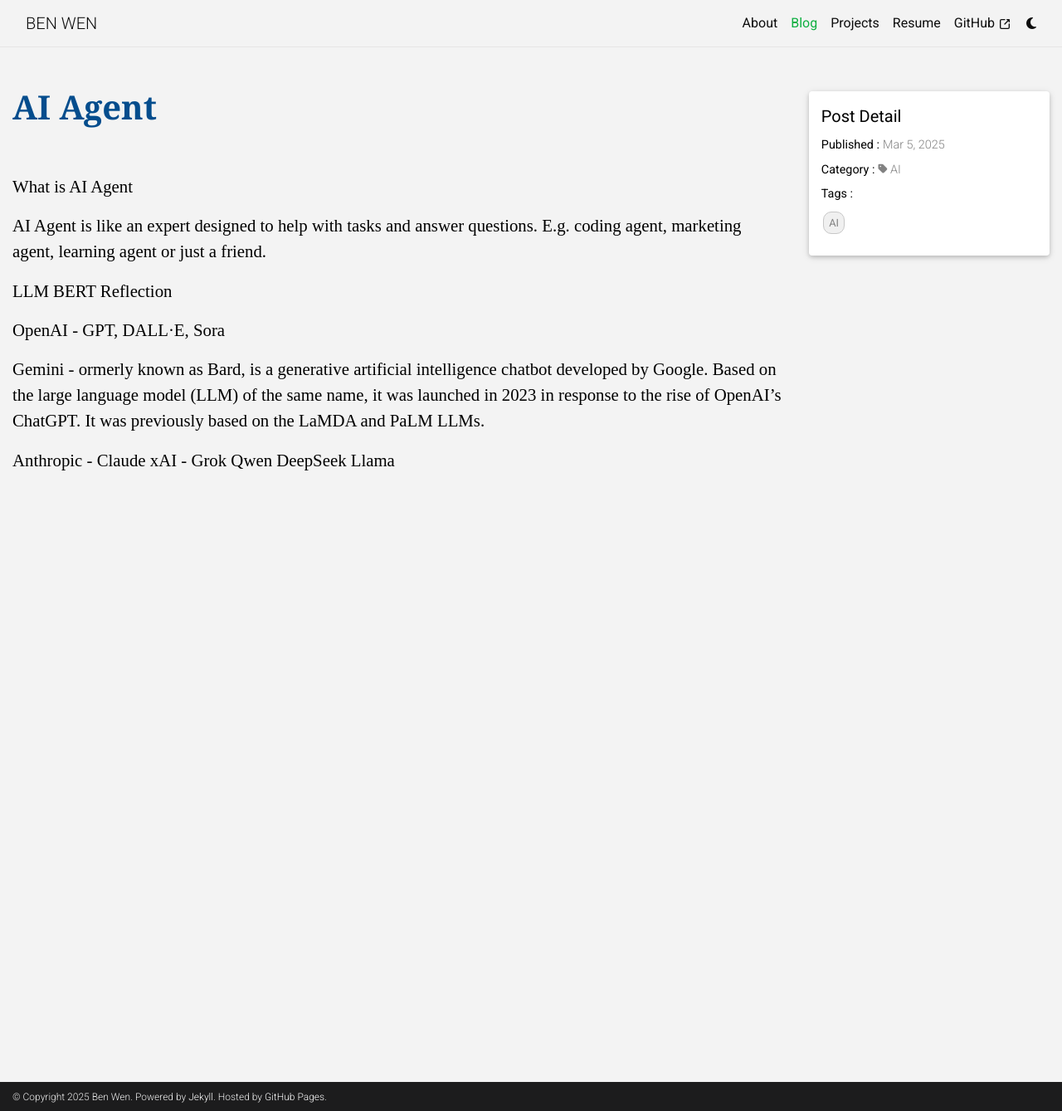
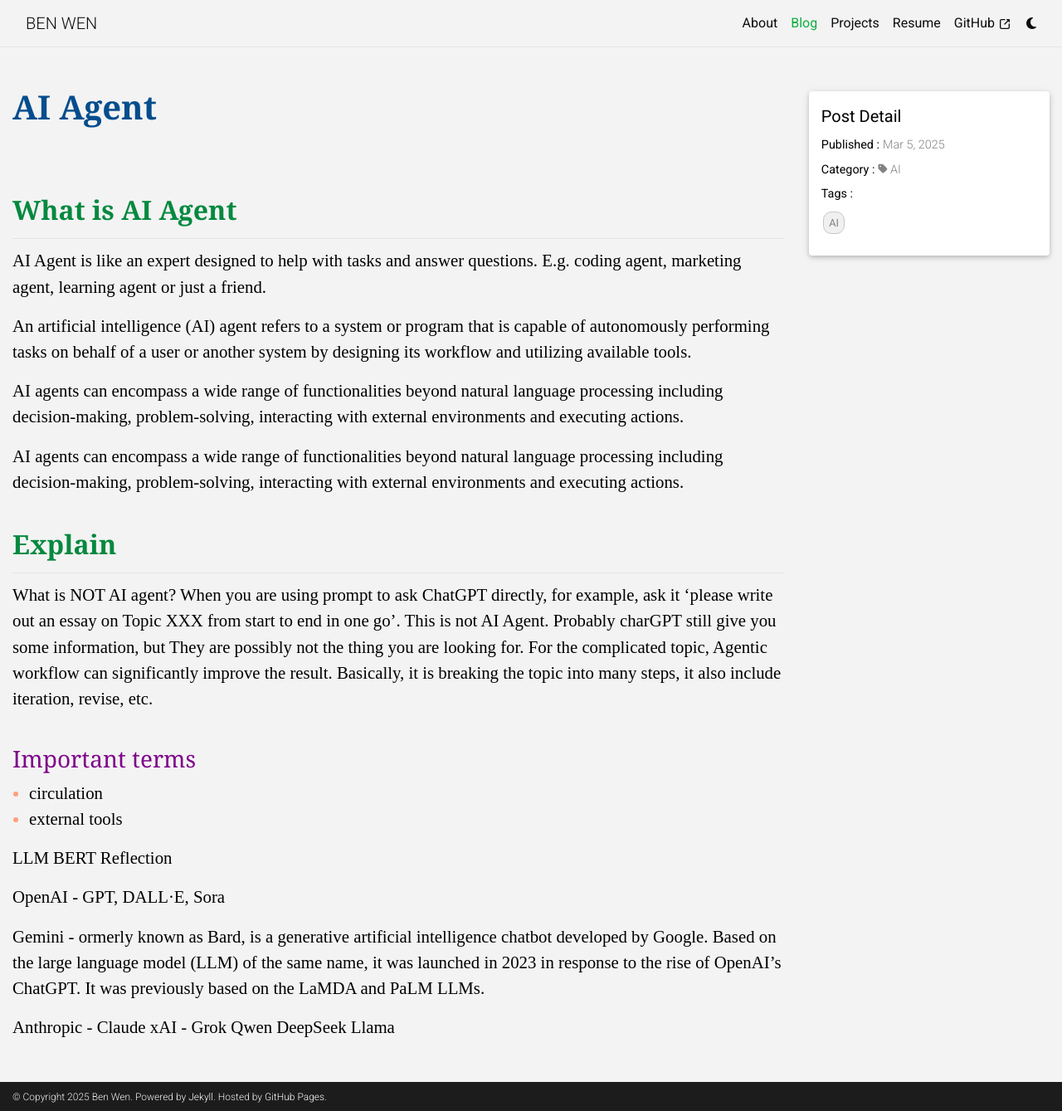
Before and after one commit to benwzj/benwzj.github.io, a Jekyll site: the page built from _posts/2025-03-05-ai-agent.md, in a window 1280 px wide and 1339 px high. Shown: the whole window at 83% size. Built offline with Jekyll 4.4.1, drawn with Linux system fonts in a browser that asks for light colours; comment, search, counter and statistics services are not loaded.

Commit message:
add prompting blog

```diff
--- a/_posts/2025-03-05-ai-agent.md
+++ b/_posts/2025-03-05-ai-agent.md
@@ -6,10 +6,24 @@
 tags: AI
 ---
 
-What is AI Agent
+## What is AI Agent
 
 AI Agent is like an expert designed to help with tasks and answer questions. E.g. coding agent, marketing agent, learning agent or just a friend.
 
+An artificial intelligence (AI) agent refers to a system or program that is capable of autonomously performing tasks on behalf of a user or another system by designing its workflow and utilizing available tools.
+
+AI agents can encompass a wide range of functionalities beyond natural language processing including decision-making, problem-solving, interacting with external environments and executing actions.
+
+AI agents can encompass a wide range of functionalities beyond natural language processing including decision-making, problem-solving, interacting with external environments and executing actions.
+
+## Explain
+What is NOT AI agent? When you are using prompt to ask ChatGPT directly, for example, ask it 'please write out an essay on Topic XXX from start to end in one go'. This is not AI Agent.
+Probably charGPT still give you some information, but They are possibly not the thing you are looking for. For the complicated topic, Agentic workflow can significantly improve the result. Basically, it is breaking the topic into many steps, it also include iteration, revise, etc.
+
+### Important terms
+
+- circulation
+- external tools
 
 
 
```
Also changed, not shown: _posts/2025-03-20-prompting.md (added, +90 -0 lines).
